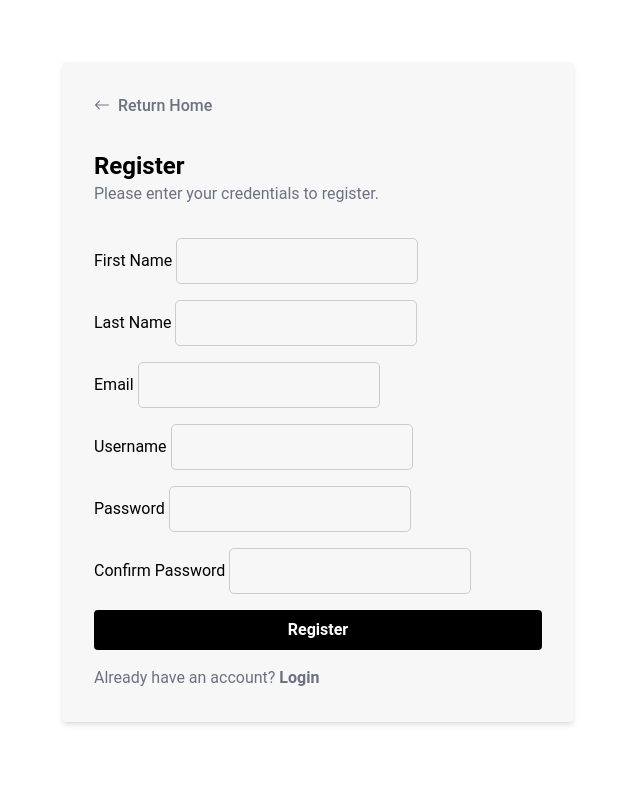
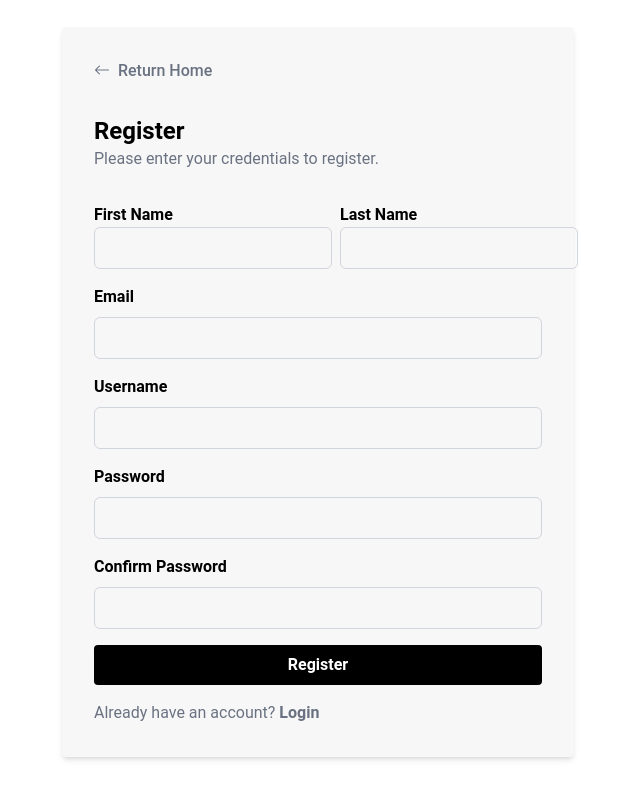
Before and after one commit to Mig-uel/ACE1025, a Flask app: page /register in a window 1280 px wide. Shown: the whole page, without its empty margins (322-962 px from the left). Run offline with Flask 3, Linux system fonts and the light colour scheme; some libraries are stand-ins or nearby versions.

Commit message:
Refactor form layouts for improved consistency and styling
- Adjusted input padding and border styles for uniformity
- Updated gap sizes in login and registration forms for better spacing

```diff
--- a/project_2/src/styles.css
+++ b/project_2/src/styles.css
@@ -30,9 +30,3 @@ body {
   background-size: cover;
   background-position: center;
 }
-
-.form-group input {
-  padding: 10px;
-  border: 1px solid #ccc;
-  border-radius: 5px;
-}
--- a/project_2/static/styles.css
+++ b/project_2/static/styles.css
@@ -224,9 +224,6 @@
   .hidden {
     display: none;
   }
-  .table {
-    display: table;
-  }
   .h-40 {
     height: calc(var(--spacing) * 40);
   }
@@ -257,14 +254,8 @@
   .flex-grow {
     flex-grow: 1;
   }
-  .border-collapse {
-    border-collapse: collapse;
-  }
   .cursor-pointer {
     cursor: pointer;
-  }
-  .resize {
-    resize: both;
   }
   .grid-cols-1 {
     grid-template-columns: repeat(1, minmax(0, 1fr));
@@ -280,6 +271,9 @@
   }
   .justify-center {
     justify-content: center;
+  }
+  .gap-2 {
+    gap: calc(var(--spacing) * 2);
   }
   .gap-4 {
     gap: calc(var(--spacing) * 4);
@@ -407,9 +401,6 @@
   .text-white {
     color: var(--color-white);
   }
-  .underline {
-    text-decoration-line: underline;
-  }
   .shadow {
     --tw-shadow: 0 1px 3px 0 var(--tw-shadow-color, rgb(0 0 0 / 0.1)), 0 1px 2px -1px var(--tw-shadow-color, rgb(0 0 0 / 0.1));
     box-shadow: var(--tw-inset-shadow), var(--tw-inset-ring-shadow), var(--tw-ring-offset-shadow), var(--tw-ring-shadow), var(--tw-shadow);
@@ -527,11 +518,6 @@ body {
   background-image: url('/static/images/hero.jpg');
   background-size: cover;
   background-position: center;
-}
-.form-group input {
-  padding: 10px;
-  border: 1px solid #ccc;
-  border-radius: 5px;
 }
 @property --tw-space-y-reverse {
   syntax: "*";
--- a/project_2/templates/login.html
+++ b/project_2/templates/login.html
@@ -9,11 +9,11 @@
 {% set action_value = "/login" %}
 
 {% block form_content %}
-<div class="flex flex-col gap-4">
+<div class="flex flex-col gap-2">
   <label for="username" class="font-bold">Username</label>
   <input type="text" id="username" name="username" required class="border border-gray-300 rounded-md p-2">
 </div>
-<div class="flex flex-col gap-4">
+<div class="flex flex-col gap-2">
   <label for="password" class="font-bold">Password</label>
   <input type="password" id="password" name="password" required class="border border-gray-300 rounded-md p-2">
 </div>
--- a/project_2/templates/register.html
+++ b/project_2/templates/register.html
@@ -9,29 +9,34 @@
 {% set action_value = "/register" %}
 
 {% block form_content %}
-<div class="form-group">
-  <label for="first_name">First Name</label>
-  <input type="text" id="first_name" name="first_name" required>
+<div class="flex gap-2">
+  <div>
+    <label for="first_name" class="font-bold">First Name</label>
+    <input type="text" id="first_name" name="first_name" required class="border border-gray-300 rounded-md p-2">
+  </div>
+
+  <div>
+    <label for="last_name" class="font-bold">Last Name</label>
+    <input type="text" id="last_name" name="last_name" required class="border border-gray-300 rounded-md p-2">
+  </div>
 </div>
-<div class="form-group">
-  <label for="last_name">Last Name</label>
-  <input type="text" id="last_name" name="last_name" required>
+
+<div class="flex flex-col gap-2">
+  <label for="email" class="font-bold">Email</label>
+  <input type="email" id="email" name="email" required class="border border-gray-300 rounded-md p-2">
 </div>
-<div class="form-group">
-  <label for="email">Email</label>
-  <input type="email" id="email" name="email" required>
+<div class="flex flex-col gap-2">
+  <label for="username" class="font-bold">Username</label>
+  <input type="text" id="username" name="username" required class="border border-gray-300 rounded-md p-2">
 </div>
-<div class="form-group">
-  <label for="username">Username</label>
-  <input type="text" id="username" name="username" required>
+<div class="flex flex-col gap-2">
+  <label for="password" class="font-bold">Password</label>
+  <input type="password" id="password" name="password" required class="border border-gray-300 rounded-md p-2">
 </div>
-<div class="form-group">
-  <label for="password">Password</label>
-  <input type="password" id="password" name="password" required>
-</div>
-<div class="form-group">
-  <label for="confirm_password">Confirm Password</label>
-  <input type="password" id="confirm_password" name="confirm_password" required>
+<div class="flex flex-col gap-2">
+  <label for="confirm_password" class="font-bold">Confirm Password</label>
+  <input type="password" id="confirm_password" name="confirm_password" required
+    class="border border-gray-300 rounded-md p-2">
 </div>
 {% endblock %}
 
```
